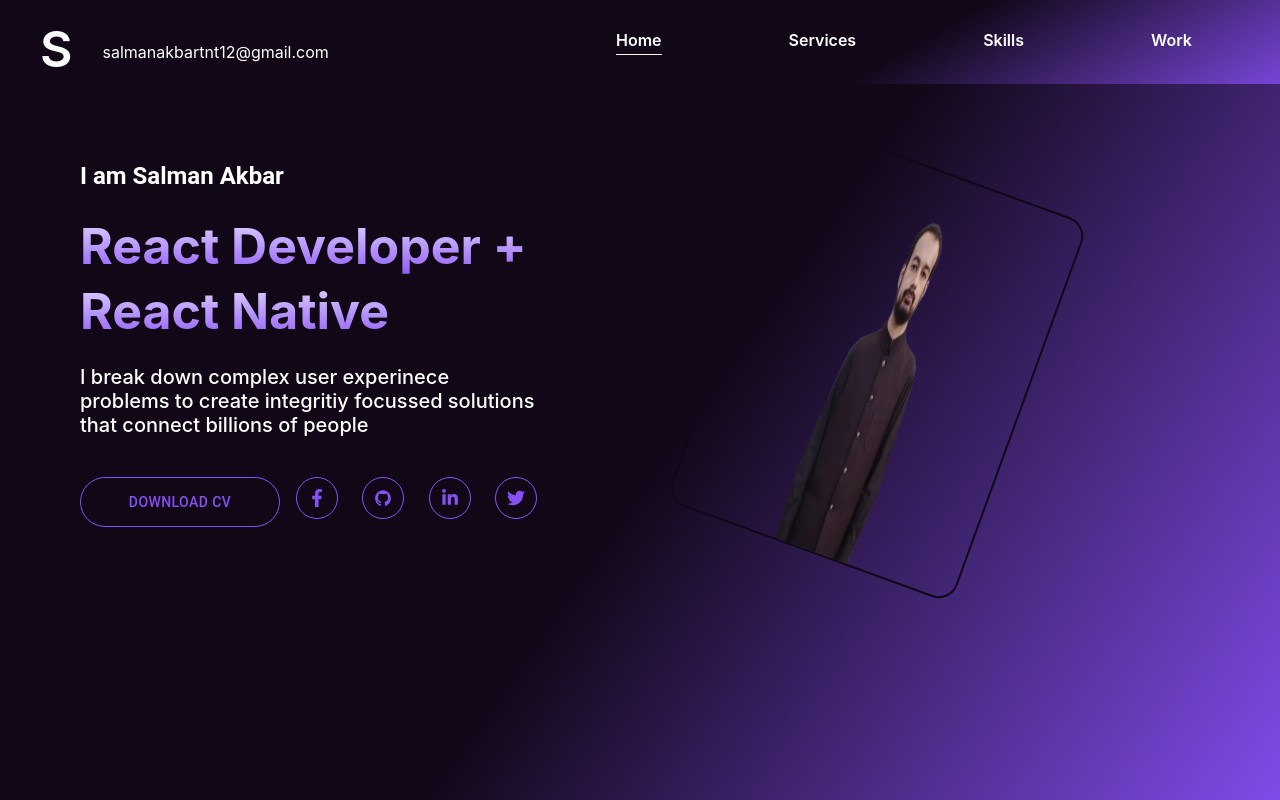
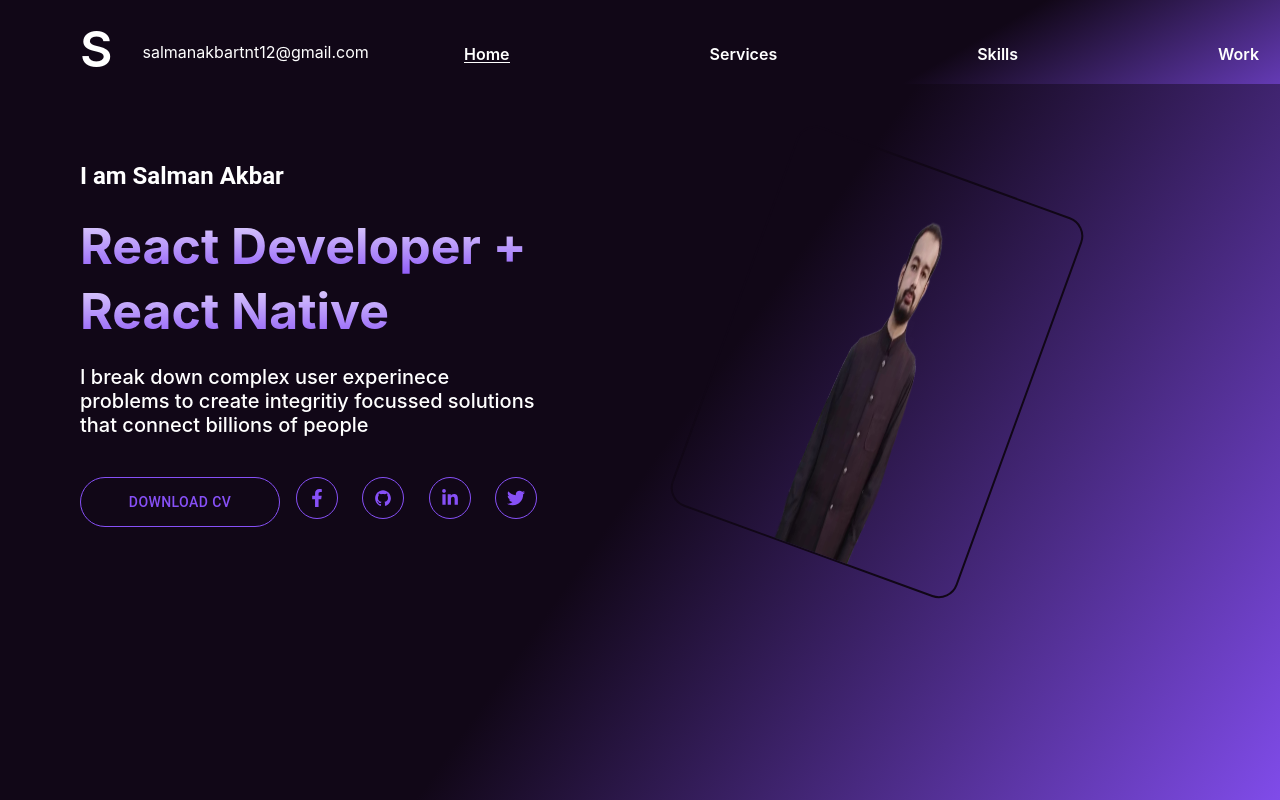
Before and after one commit to salmancheema05/portfolio, a React (Create React App) app: page / in a window 1280 px wide. Shown: the top 800 px of the page. Built offline with nearby package versions, Linux system fonts and the light colour scheme.

Commit message:
responsive Navbar

```diff
--- a/src/components/headings.jsx
+++ b/src/components/headings.jsx
@@ -1,6 +1,6 @@
 import React from "react";
 
-const DefaultHeadings = ({ tag, children, textposition = "left" }) => {
+const DefaultHeadings = ({ tag, children, textposition = "left", styles }) => {
   const Tag = tag;
   return (
     <Tag
@@ -12,6 +12,7 @@
         marginTop: 5,
         fontSize: 50,
         textAlign: textposition,
+        ...styles,
       }}
     >
       {children}
--- /dev/null
+++ b/src/hook/useResponsive.jsx
@@ -0,0 +1,44 @@
+import React, { useState, useEffect } from "react";
+
+const useResponsive = () => {
+  const [isSmallScreen, setIsSmallScreen] = useState(false);
+  const [isMediumScreen, setIsMediumScreen] = useState(false);
+  const [isExtraSmallScreen, setIsExtraSmallScreen] = useState(false);
+  const [isLargeScreen, setIsLargeScreen] = useState(false);
+  useEffect(() => {
+    const handleResize = () => {
+      const width = window.innerWidth;
+      if (width >= 600 && width < 900) {
+        setIsSmallScreen(true);
+        setIsMediumScreen(false);
+        setIsExtraSmallScreen(false);
+        setIsLargeScreen(false);
+      } else if (width >= 900 && width < 1200) {
+        setIsSmallScreen(false);
+        setIsMediumScreen(true);
+        setIsExtraSmallScreen(false);
+        setIsLargeScreen(false);
+      } else if (width < 600) {
+        setIsSmallScreen(false);
+        setIsMediumScreen(false);
+        setIsExtraSmallScreen(true);
+        setIsLargeScreen(false);
+      } else {
+        setIsLargeScreen(true);
+        setIsSmallScreen(false);
+        setIsMediumScreen(false);
+        setIsExtraSmallScreen(false);
+      }
+    };
+
+    handleResize();
+
+    window.addEventListener("resize", handleResize);
+
+    return () => window.removeEventListener("resize", handleResize);
+  }, []);
+
+  return { isSmallScreen, isMediumScreen, isExtraSmallScreen, isLargeScreen };
+};
+
+export default useResponsive;
--- a/src/sections/header.jsx
+++ b/src/sections/header.jsx
@@ -8,8 +8,9 @@
 import DefaultIcon from "../components/icon";
 import DefaultParagraph from "../components/paragraph";
 import DefaultBox from "../components/box";
-
+import useResponsive from "../hook/useResponsive";
 const Header = () => {
+  const { isSmallScreen, isMediumScreen, isExtraSmallScreen } = useResponsive();
   return (
     <Box
       sx={{
@@ -22,15 +23,41 @@
       <DefaultBox>
         <Box pt={10} pb={5}>
           <Grid container spacing={2}>
-            <Grid item xs={12} sm={6} md={4} lg={5} xl={5}>
+            <Grid item xs={12} sm={12} md={7} lg={5} xl={5}>
               <Box>
                 <Typography variant="h5" color="white" fontWeight={700}>
                   I am Salman Akbar
                 </Typography>
               </Box>
               <Box mt={3}>
-                <DefaultHeadings tag="h1">React Developer +</DefaultHeadings>
-                <DefaultHeadings tag="h1">React Native</DefaultHeadings>
+                <DefaultHeadings
+                  tag="h1"
+                  styles={{
+                    fontSize: isSmallScreen
+                      ? 50
+                      : isExtraSmallScreen
+                      ? 50
+                      : isMediumScreen
+                      ? 40
+                      : 50,
+                  }}
+                >
+                  React Developer +
+                </DefaultHeadings>
+                <DefaultHeadings
+                  tag="h1"
+                  styles={{
+                    fontSize: isSmallScreen
+                      ? 50
+                      : isExtraSmallScreen
+                      ? 50
+                      : isMediumScreen
+                      ? 40
+                      : 50,
+                  }}
+                >
+                  React Native
+                </DefaultHeadings>
               </Box>
               <Box mt={3}>
                 <DefaultParagraph>
@@ -74,18 +101,23 @@
               item
               xs={12}
               sm={6}
-              md={4}
+              md={5}
               lg={7}
               xl={7}
               display="flex"
               justifyContent="center"
             >
               <Box
-                width={300}
-                height={400}
                 border={2}
                 borderRadius={5}
                 sx={{
+                  width: isMediumScreen ? 250 : 300,
+                  height: isMediumScreen ? 350 : 400,
+                  display: isSmallScreen
+                    ? "none"
+                    : isExtraSmallScreen
+                    ? "none"
+                    : "block",
                   transform: "rotate(20deg)",
                   transition: "transform 0.3s",
                   borderColor: "#110717",
--- a/src/sections/navbar.jsx
+++ b/src/sections/navbar.jsx
@@ -1,35 +1,48 @@
 import React, { useState } from "react";
 import { Box } from "@mui/material";
-
+import useResponsive from "../hook/useResponsive";
 const Navbar = () => {
   const [selectedMenu, setSelectedMenu] = useState("home");
+  const { isSmallScreen, isMediumScreen, isExtraSmallScreen } = useResponsive();
   const handleScroll = (sectionId) => {
     const element = document.getElementById(sectionId);
     if (element) {
       element.scrollIntoView({ behavior: "smooth" });
       setSelectedMenu(sectionId);
-    } else {
-      console.error(`Element with ID ${sectionId} not found`);
     }
   };
   return (
     <Box
       sx={{
-        display: "flex",
+        display: isSmallScreen
+          ? "block"
+          : isExtraSmallScreen
+          ? "block"
+          : "flex",
         backgroundImage: "linear-gradient(150deg, #110717 66%,#8750f7  )",
         position: "fixed",
         top: 0,
-        width: "90%",
-        pl: 5,
-        pr: 20,
+
+        width: "100%",
+        pl: isSmallScreen ? 0 : isExtraSmallScreen ? 0 : 10,
+        pr: isSmallScreen ? 0 : isExtraSmallScreen ? 0 : 10,
         height: 60,
         lineHeight: 1,
         pt: 3,
-        justifyContent: "space-around",
         zIndex: 1,
       }}
     >
-      <Box display="flex">
+      <Box
+        sx={{
+          display: "flex",
+          width: isSmallScreen ? "100%" : isExtraSmallScreen ? "100%" : "30%",
+          justifyContent: isSmallScreen
+            ? "center"
+            : isExtraSmallScreen
+            ? "center"
+            : null,
+        }}
+      >
         <p style={{ color: "white", fontSize: 50, fontWeight: 600 }}>S</p>
         <p style={{ color: "white", marginLeft: 30, marginTop: 20 }}>
           salmanakbartnt12@gmail.com
@@ -38,66 +51,80 @@
 
       <Box
         sx={{
-          display: "flex",
-          justifyContent: "space-between",
-          marginLeft: "auto", // Pushes menu items to the right
-          width: "50%", // Adjust width as needed
-          lineHeight: 2,
-          zIndex: 100,
+          display: isSmallScreen
+            ? "none"
+            : isExtraSmallScreen
+            ? "none"
+            : "flex",
+          backgroundImage: isSmallScreen
+            ? "linear-gradient(to right, #110717 50%,#8750f7  )"
+            : isExtraSmallScreen
+            ? "linear-gradient(to right, #110717 50%,#8750f7  )"
+            : null,
+          height: isSmallScreen ? 330 : isExtraSmallScreen ? 330 : null,
+          mt: isSmallScreen ? 1 : isExtraSmallScreen ? 1 : null,
+
+          width: isSmallScreen ? "100%" : isExtraSmallScreen ? "100%" : "60%",
+
+          alignItems: "center",
+          flexDirection: isSmallScreen
+            ? "column"
+            : isExtraSmallScreen
+            ? "column"
+            : null,
         }}
       >
-        <p
+        <ul
           style={{
+            display: "flex",
+            listStyle: "none",
             color: "white",
             fontSize: 16,
             fontWeight: 600,
             cursor: "pointer",
-            height: 30,
+            gap: isSmallScreen
+              ? 0
+              : isExtraSmallScreen
+              ? 0
+              : isMediumScreen
+              ? 50
+              : 200,
+          }}
+        >
+          <li
+            style={{
               borderBottom: selectedMenu == "home" ? "1px solid white" : null,
             }}
             onClick={() => handleScroll("home")}
           >
             Home
-        </p>
-        <p
+          </li>
+          <li
             style={{
-            color: "white",
-            fontSize: 16,
-            fontWeight: 600,
-            cursor: "pointer",
-            height: 30,
-            borderBottom: selectedMenu == "services" ? "1px solid white" : null,
+              borderBottom:
+                selectedMenu == "services" ? "1px solid white" : null,
             }}
             onClick={() => handleScroll("services")}
           >
             Services
-        </p>
-        <p
+          </li>
+          <li
             style={{
-            color: "white",
-            fontSize: 16,
-            fontWeight: 600,
-            cursor: "pointer",
-            height: 30,
               borderBottom: selectedMenu == "skills" ? "1px solid white" : null,
             }}
             onClick={() => handleScroll("skills")}
           >
             Skills
-        </p>
-        <p
+          </li>
+          <li
             style={{
-            color: "white",
-            fontSize: 16,
-            fontWeight: 600,
-            cursor: "pointer",
-            height: 30,
               borderBottom: selectedMenu == "work" ? "1px solid white" : null,
             }}
             onClick={() => handleScroll("work")}
           >
             Work
-        </p>
+          </li>
+        </ul>
       </Box>
     </Box>
   );
```
Lines whose indentation alone changed are shown as unchanged.
